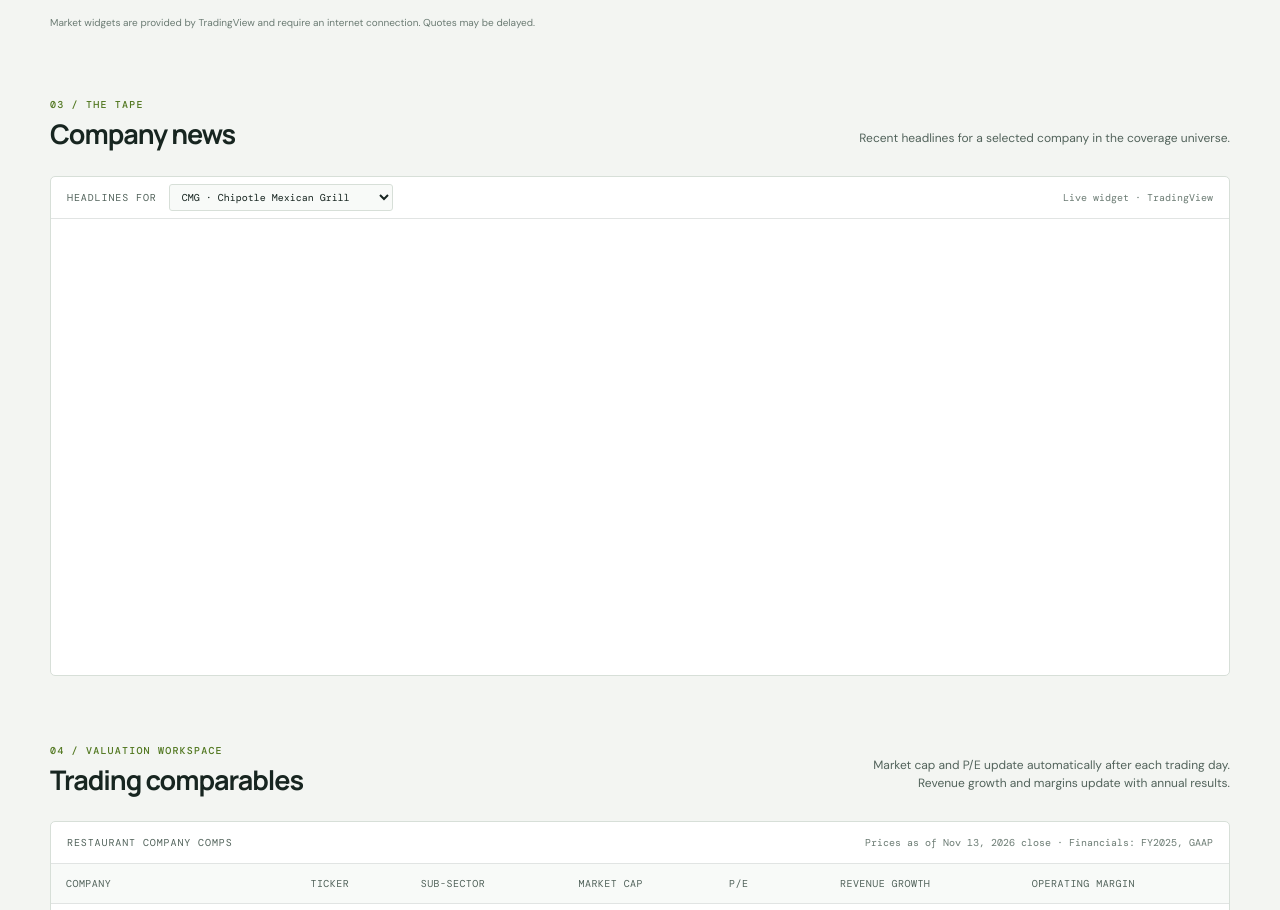
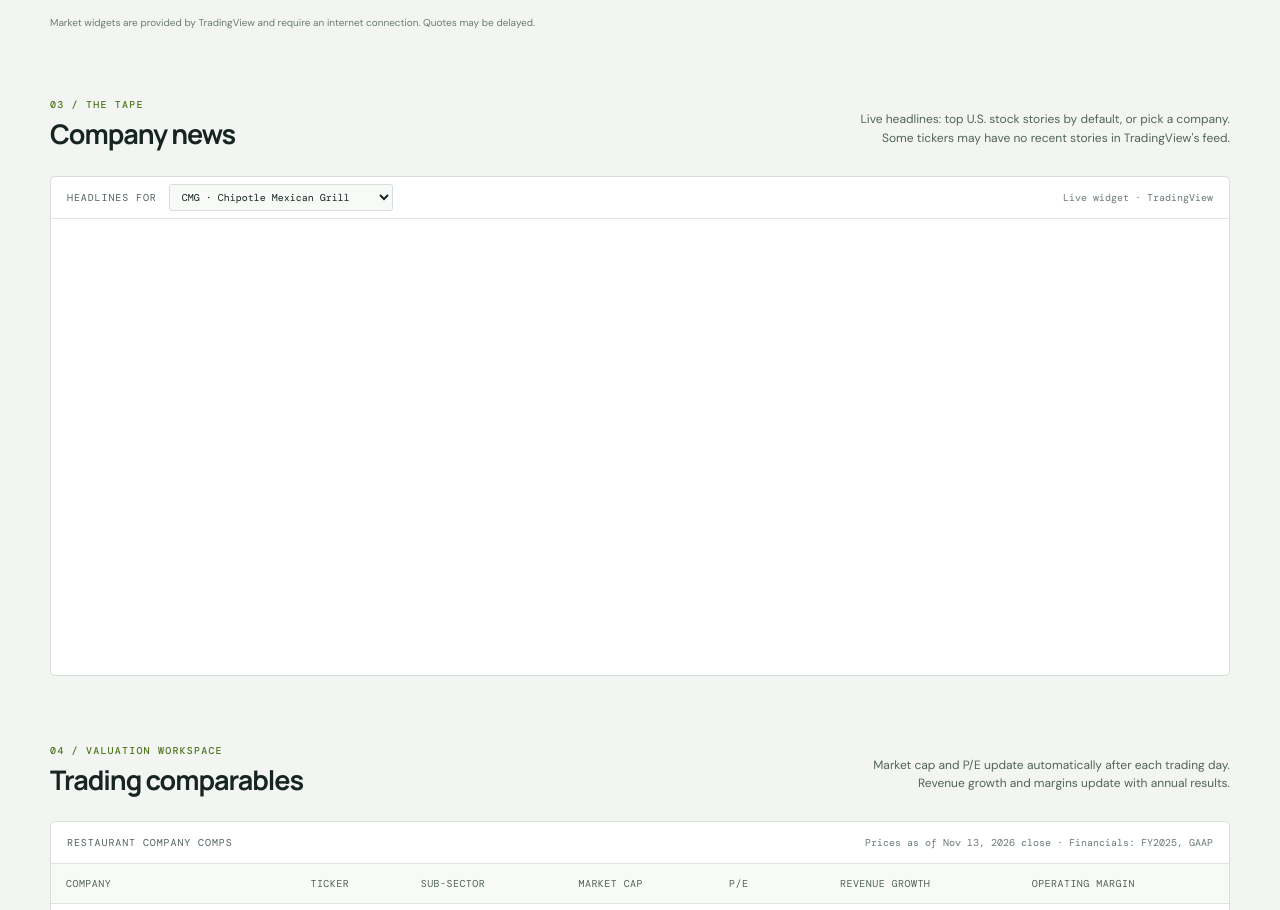
Before and after one commit to zach-obell/restaurant-dashboard, a plain HTML site: page index.html in a window 1280 px wide. Shown: the part 3211-4121 px from the top of the page. Drawn offline with nearby package versions, Linux system fonts and the light colour scheme; a script that the page names is missing.

Commit message:
Modify section caption in news section
Updated the section caption to provide more detailed information about the news headlines.

```diff
--- a/index.html
+++ b/index.html
@@ -77,7 +77,7 @@
     <section class="page-shell section-block" id="news" aria-labelledby="news-title">
       <div class="section-heading">
         <div><p class="eyebrow">03 / THE TAPE</p><h2 id="news-title">Company news</h2></div>
-        <p class="section-caption">Recent headlines for a selected company in the coverage universe.</p>
+        <p class="section-caption">Live headlines: top U.S. stock stories by default, or pick a company. Some tickers may have no recent stories in TradingView's feed.</p>
       </div>
       <div class="panel news-panel">
         <div class="panel-topline news-controls">
```
